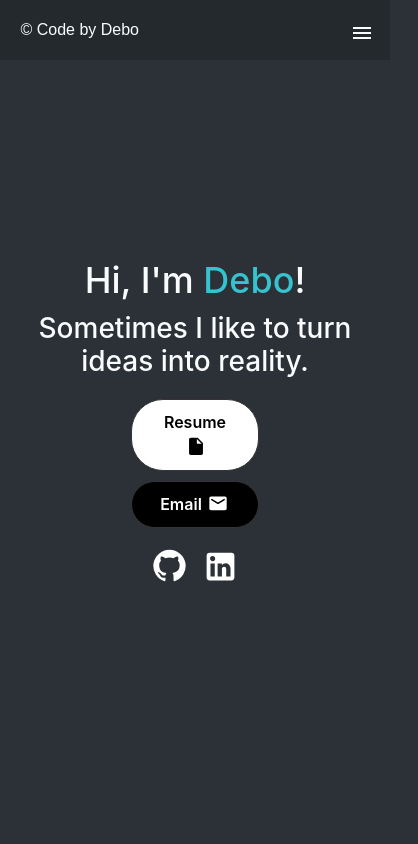
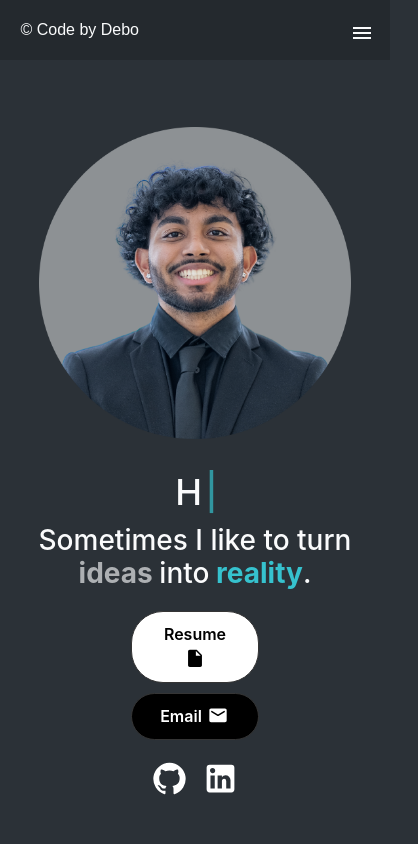
Before and after one commit to debodam/Debo_Portfolio, a React (Create React App) app: page / in a window 390 px wide. Shown: the top 844 px of the page, 418 px wide, since content can reach past the window. Built offline with nearby package versions, Linux system fonts and the light colour scheme.

Commit message:
Finished Website

```diff
--- a/package.json
+++ b/package.json
@@ -3,6 +3,7 @@
   "version": "0.1.0",
   "private": true,
   "dependencies": {
+    "@emailjs/browser": "^4.4.1",
     "@emotion/cache": "^11.13.0",
     "@emotion/react": "^11.13.0",
     "@emotion/styled": "^11.13.0",
@@ -26,6 +27,10 @@
     "react-p5-wrapper": "^4.1.2",
     "react-router-dom": "^6.25.1",
     "react-scripts": "5.0.1",
+    "react-simple-typewriter": "^5.0.1",
+    "react-typing-effect": "^2.0.5",
+    "styled-components": "^6.1.12",
+    "typist": "^0.1.0",
     "web-vitals": "^2.1.4"
   },
   "scripts": {
--- /dev/null
+++ b/src/Components/contact/index.jsx
@@ -0,0 +1,53 @@
+import emailjs from "@emailjs/browser";
+import React, { useRef } from "react";
+
+const Contact = () => {
+  const form = useRef();
+
+  const sendEmail = (e) => {
+    e.preventDefault();
+
+    emailjs
+      .sendForm(
+        "service_7hn04hj",
+        "template_u76eg7s",
+        form.current,
+        "YXOxOlbrGUvWDY95t"
+      )
+      .then(
+        (result) => {
+          console.log(result.text);
+          console.log("Message sent");
+        },
+        (error) => {
+          console.log(error.text);
+        }
+      );
+  };
+
+  return (
+    <div id="contact">
+      <div className="contact-form-header">
+        <h2>
+          Feel free to send me an email!{" "}
+          <span className="contact-form-header-email">
+            debojeetdam.business@gmail.com
+          </span>
+        </h2>
+      </div>
+      <div className="contact-form-container">
+        <form ref={form} onSubmit={sendEmail}>
+          <label>Name</label>
+          <input type="text" name="user_name" required />
+          <label>Email</label>
+          <input type="email" name="user_email" required />
+          <label>Message</label>
+          <textarea name="message" required />
+          <input type="submit" value="Send" />
+        </form>
+      </div>
+    </div>
+  );
+};
+
+export default Contact;
--- /dev/null
+++ b/src/Components/fadein/index.jsx
@@ -0,0 +1,34 @@
+import React from "react";
+import "./style.css"; // Make sure this file includes necessary styles
+
+export default function FadeInSection(props) {
+  const [isVisible, setVisible] = React.useState(false);
+  const domRef = React.useRef();
+
+  React.useEffect(() => {
+    const observer = new IntersectionObserver(
+      (entries) => {
+        entries.forEach((entry) => {
+          if (entry.isIntersecting) {
+            // Reset animation by setting visibility to false and then true
+            setVisible(false);
+            setTimeout(() => setVisible(true), 0); // This triggers the animation
+          }
+        });
+      },
+      { threshold: 0.1 }
+    ); // Adjust threshold as needed
+
+    observer.observe(domRef.current);
+    return () => observer.unobserve(domRef.current);
+  }, []);
+
+  return (
+    <div
+      className={`fade-in-section ${isVisible ? "is-visible" : ""}`}
+      style={{ transitionDelay: `${props.delay}` }}
+      ref={domRef}>
+      {props.children}
+    </div>
+  );
+}
--- /dev/null
+++ b/src/Components/fadein/style.css
@@ -0,0 +1,11 @@
+/* src/Components/FadeInSection.css */
+.fade-in-section {
+  opacity: 0;
+  transform: translateY(20px);
+  transition: opacity 0.6s ease-out, transform 0.6s ease-out;
+}
+
+.fade-in-section.is-visible {
+  opacity: 1;
+  transform: translateY(0);
+}
--- a/src/Pages/homepage/index.jsx
+++ b/src/Pages/homepage/index.jsx
@@ -4,14 +4,25 @@ import GitHubIcon from "@mui/icons-material/GitHub";
 import InsertDriveFileIcon from "@mui/icons-material/InsertDriveFile";
 import LinkedInIcon from "@mui/icons-material/LinkedIn";
 import React from "react";
+import { Cursor, useTypewriter } from "react-simple-typewriter";
 import resume from "../../Assets/2024_Software_Engineering_Resume.pdf";
+import heroPic from "../../Assets/debo_profile_picture.png";
 import Debo from "../../Assets/ProfileImage.png";
+import Contact from "../../Components/contact";
 import ExternalLinks from "../../Components/externallinks/index";
+import FadeInSection from "../../Components/fadein"; // Adjust the path as needed
 import JobList from "../../Components/joblist";
 import Navbar from "../../Components/navbar";
-import "./style.css"; // Ensure your custom styles are correct
+import "./style.css";
 
 const Homepage = () => {
+  const [text] = useTypewriter({
+    words: ["Hi, I'm Debo!"],
+    loop: false,
+    typingDelay: 200,
+    cursor: true,
+  });
+
   const tech_stack = [
     "Java",
     "Python",
@@ -50,7 +61,7 @@ const Homepage = () => {
     },
     "Arduino Automatic Garden Program": {
       desc: "A self-automated garden system that tracks soil moisture and temperature",
-      techStack: "Python",
+      techStack: "C",
       link: "https://github.com/debodam/Automated-Indoor-Garden-Arduino-Code",
     },
   };
@@ -99,58 +110,6 @@ const Homepage = () => {
 
   const [value, setValue] = React.useState(0);
 
-  const experienceItems = {
-    Amazon: {
-      jobTitle: "Software Development Engineer @",
-      duration: "JUL 2022 - PRESENT",
-      desc: [
-        "Led development of end-to-end region build automation across Route 53 (AWS's DNS web service). This enabled the launch of customer-facing global services in new regions within a day, a significant reduction from the previous time-frame of a month.",
-        "Re-built Route 53's core domain management and DNS systems to provide a better user experience to millions of customers.",
-      ],
-    },
-    Wattpad: {
-      jobTitle: "Associate Engineer @",
-      duration: "MAY 2020 - APR 2021",
-      desc: [
-        "Developed a responsive React web page (the new Story Details) from scratch, both on client and server side, for an app with massive scale (2 billion daily requests).",
-        "Iteratively built web experiences for 80 million users across high-traffic pages.",
-        "Collaborated with senior engineers and product management following best practices for the full software development life cycle, including coding standards, code reviews, source control management, build processes, testing, and operations.",
-      ],
-    },
-    "University of Toronto": {
-      jobTitle: "Research Engineer @",
-      duration: "MAY 2021 - SEPT 2021",
-      desc: [
-        "Developed and researched an NLP-based framework using state-of-the-art tools like Spacy and Stanza to facilitate the derivation of requirements from health data by leveraging syntactic dependencies, entity-recognition and rule-based match-making.",
-        "Application selected for DCS Research Award ($4,000) as part of the ”Visualizing Privacy Analysis Results” project led by Professor Marsha Chechik.",
-      ],
-    },
-    Centivizer: {
-      jobTitle: "Software Developer @",
-      duration: "SEPT 2019 - APR 2020",
-      desc: [
-        "Developed interactive and neural-activation technologies to stimulate physical and cognitive functions in order to slow the progression of neurodegenerative disorders.",
-        "Leveraged WebRTC to develop and maintain a Node.js online video-streaming platform in real-time competitive-mode games to research the effects of active stimulation for those suffering from dementia.",
-      ],
-    },
-    // TDSB: {
-    //   jobTitle: "Software Engineer @",
-    //   duration: "SEPT 2019 - DEC 2020",
-    //   desc: [
-    //     "Co-developed homework management software integrable with Google Classroom by utilizing the Python’s Flask micro-framework for the back-end API and Vue.js for the front-end UI, in order to translate business requirements into a functional full-stack application."
-    //   ]
-    // },
-    "Orange Gate": {
-      jobTitle: "Software Developer Intern @",
-      duration: "MAY 2019 - AUG 2019",
-      desc: [
-        "Developed a Node.js smart home system through Facebook’s Messenger integrated with Bocco sensors and other smart devices (Nest camera, TPLink smart plugs) to derive conclusions about the current state of the home",
-        "Identified continuous improvements in data quality, design reports and coding activities, presenting results and findings to internal business stakeholders.",
-        "Relevant technologies/tools used: DialogFlow, Vision, AutoML, Messenger Bot API, MongoDB.",
-      ],
-    },
-  };
-
   const handleChange = (event, newValue) => {
     setValue(newValue);
   };
@@ -159,14 +118,23 @@ const Homepage = () => {
     <div>
       <Navbar />
       {/* Hero Section */}
+      <FadeInSection>
         <div id="hero">
           <div className="hero section">
+            <div className="hero_pic_container">
+              <img src={heroPic} alt="Hero" className="hero_image" />
+            </div>
             <div className="hero_text">
               <h1 className="hero_h1">
-              Hi, I'm <span className="hero_name">Debo</span>!
+                <span>{text}</span>
+                <span className="cursor">
+                  <Cursor />
+                </span>
               </h1>
               <h3 className="hero_subheader">
-              Sometimes I like to turn ideas into reality.
+                Sometimes I like to turn{" "}
+                <span className="hero_subheader_ideas"> ideas </span> into
+                <span className="hero_subheader_reality"> reality</span>.
               </h3>
               <div className="btn-container">
                 <a href={resume} target="_blank" rel="noopener noreferrer">
@@ -186,21 +154,25 @@ const Homepage = () => {
                 <a
                   href="https://github.com/debodam"
                   target="_blank"
-                rel="noopener noreferrer">
+                  rel="noopener noreferrer"
+                  className="social-icon github-icon">
                   <GitHubIcon style={{ fontSize: 35, color: "#fff" }} />
                 </a>
                 <a
                   href="https://www.linkedin.com/in/debojeetdam"
                   target="_blank"
-                rel="noopener noreferrer">
+                  rel="noopener noreferrer"
+                  className="social-icon linkedin-icon">
                   <LinkedInIcon style={{ fontSize: 37, color: "#fff" }} />
                 </a>
               </div>
             </div>
           </div>
         </div>
+      </FadeInSection>
 
       {/* About Section */}
+      <FadeInSection>
         <div id="about">
           <div className="section-header">
             <span className="section-title">/ about me</span>
@@ -215,7 +187,8 @@ const Homepage = () => {
                   Schulich School of Engineering
                 </a>
                 , pursuing a major in{" "}
-              <b className="highlight-2">Software Engineering</b> and a minor in
+                <b className="highlight-2">Software Engineering</b> and a minor
+                in
                 <b className="highlight-2">
                   {" "}
                   Entrepreneurship and Enterprise Development
@@ -234,8 +207,10 @@ const Homepage = () => {
             </div>
           </div>
         </div>
+      </FadeInSection>
 
       {/* Projects Section */}
+      <FadeInSection>
         <div id="projects">
           <div className="section-header">
             <span className="section-title">/ projects</span>
@@ -268,21 +243,36 @@ const Homepage = () => {
             </ul>
           </div>
         </div>
+      </FadeInSection>
 
       {/* Experience Section */}
+      <FadeInSection>
         <div id="experience">
           <div className="section-header">
             <span className="section-title">/ experience</span>
           </div>
           <JobList />
         </div>
+      </FadeInSection>
 
       {/* Contact Section */}
+      <FadeInSection>
         <div id="contact">
           <div className="section-header">
-          <span className="section-title">/ contact</span>{" "}
+            <span className="section-title">/ contact</span>
           </div>
+          <Contact />
         </div>
+      </FadeInSection>
+
+      {/* Footer Section */}
+      <FadeInSection>
+        <div id="footer">
+          <footer>
+            <p>&copy; Code by Debo</p>
+          </footer>
+        </div>
+      </FadeInSection>
     </div>
   );
 };
--- a/src/Pages/homepage/style.css
+++ b/src/Pages/homepage/style.css
@@ -19,6 +19,7 @@ body::-webkit-scrollbar {
 }
 
 .hero.section {
+  padding-top: 5rem;
   position: relative;
   display: flex;
   justify-content: center;
@@ -27,21 +28,25 @@ body::-webkit-scrollbar {
   overflow: hidden;
 }
 
-.fractal_tree_container {
-  position: absolute;
-  top: 0;
-  left: 0;
-  width: 100%;
-  height: 100%;
-  z-index: 0;
-}
-
 .hero_text {
-  position: relative;
-  z-index: 1;
+  position: relative; /* Ensure it's positioned correctly */
+  z-index: 1; /* Lower z-index value compared to header */
   text-align: center;
   color: #fafbfc; /* Ensure text is visible against the fractal tree */
   padding: 0 2rem;
+}
+
+.hero_pic_container {
+  display: flex; /* Use flexbox for the container */
+  align-items: center; /* Center the image horizontally */
+  justify-content: center; /* Center the image horizontally */
+  margin: 0; /* Remove any margins */
+  padding: 0; /* Remove any padding */
+  box-sizing: border-box; /* Ensure padding and border are included in the width */
+}
+
+.hero_image {
+  width: 80%;
 }
 
 .hero_name {
@@ -55,7 +60,27 @@ body::-webkit-scrollbar {
 
 .hero_subheader {
   font-size: 1.75rem;
-  margin-bottom: 0.5rem;
+  margin-top: 1rem;
+  margin-bottom: 2rem;
+}
+
+.hero_subheader_ideas {
+  color: #fafbfca1;
+  font-weight: bold;
+}
+
+.hero_subheader_reality {
+  color: #36c2ce;
+  font-weight: bold;
+}
+
+.custom-typing-effect .typing-effect__cursor {
+  color: #36c2ce !important; /* Apply your desired cursor color */
+}
+
+/* Ensure no additional cursors are added */
+.custom-typing-effect .typing-effect__cursor::after {
+  content: ""; /* Remove any additional cursor symbol */
 }
 
 .btn-container {
@@ -89,7 +114,7 @@ body::-webkit-scrollbar {
 }
 
 .btn-1:hover {
-  background: #fff;
+  background: #36c2ce;
   color: white;
 }
 
@@ -98,12 +123,8 @@ body::-webkit-scrollbar {
   color: white;
 }
 
-.btn-1:hover {
-  background: rgb(0, 0, 0);
-}
-
 .btn-2:hover {
-  background: #fff;
+  background: #36c2ce;
   color: #000;
 }
 
@@ -114,13 +135,17 @@ body::-webkit-scrollbar {
   margin-top: 1rem;
 }
 
+.cursor {
+  color: #36c2ce;
+}
+
 .icon {
   cursor: pointer;
   height: 2rem;
 }
 
 .file-icon {
-  margin-left: 0.1rem;
+  margin-left: 0.25 rem;
   padding-bottom: 0.2rem;
   font-size: 1.2rem;
   display: inline-flex;
@@ -133,6 +158,19 @@ body::-webkit-scrollbar {
   font-size: 1.2rem;
   display: inline-flex;
   vertical-align: middle;
+}
+
+.social-icon {
+  display: inline-flex;
+  align-items: center;
+  justify-content: center;
+  transition: transform 0.3s ease, color 0.3s ease;
+  color: #fff; /* Default icon color */
+  font-size: 35px; /* Adjust font size as needed */
+}
+
+.social-icon:hover {
+  transform: scale(1.2); /* Scale up on hover */
 }
 
 #about {
@@ -158,6 +196,10 @@ body::-webkit-scrollbar {
 
 .about-image {
   padding-left: 40px;
+}
+
+.about-image:hover {
+  transform: scale(1.05); /* Scale up on hover */
 }
 
 .about-description li {
@@ -478,6 +520,11 @@ body::-webkit-scrollbar {
     padding-top: 30%;
   }
 
+  #about .section-header {
+    padding-left: 0;
+    padding-right: 0;
+  }
+
   .about-description {
     font-size: 18px;
   }
@@ -539,6 +586,10 @@ body::-webkit-scrollbar {
     text-align: center;
   }
 
+  .hero_pic_container {
+    padding-bottom: 2rem;
+  }
+
   .about-image img {
     display: none;
   }
@@ -596,7 +647,6 @@ body::-webkit-scrollbar {
 }
 
 .joblist-duration {
-  font-family: "NTR", sans-serif;
   font-size: 18px;
   color: #fafbfc;
   padding-top: 1.5rem;
@@ -704,12 +754,126 @@ ul {
 }
 
 #contact {
-  padding-top: 7rem;
+  display: flex;
+  flex-direction: column;
+  align-items: center; /* Center items horizontally */
+  justify-content: center; /* Center items vertically */
+  min-height: 100vh; /* Ensure it takes up full viewport height */
 }
 
-/* Styles for smaller screens, such as iPhones */
-@media only screen and (max-width: 600px) {
+#contact .section-header {
+  padding-top: 7rem;
+  padding-bottom: 0;
+}
+
+.contact-container {
+  align-items: center; /* Center items horizontally */
+}
+
+.contact-form-header {
+  padding-bottom: 2rem;
+  font-size: 18px;
+  color: #fafbfc;
+}
+
+.contact-form-header-email {
+  color: #36c2ce;
+}
+
+.contact-form-container {
+  width: 100%;
+  max-width: 600px; /* Adjust width as needed */
+  background: #24292e; /* Background color for form */
+  padding: 2rem; /* Padding for form */
+  align-items: center; /* Center items horizontally */
+
+  border-radius: 10px; /* Border radius for form */
+  color: #fafbfc;
+  box-shadow: 0px 0px 10px rgba(0, 0, 0, 0.1); /* Box shadow for form */
+}
+
+.contact-form-container form {
+  display: flex;
+  flex-direction: column;
+  font-size: 16px;
+}
+
+.contact-form-container input,
+.contact-form-container textarea {
+  width: 100%;
+  padding: 7px;
+  outline: none;
+  border-radius: 5px;
+  border: 1px solid rgb(220, 220, 220);
+  margin-top: 0.5rem;
+}
+
+.contact-form-container input:focus,
+.contact-form-container textarea:focus {
+  border: 2px solid #36c2ce;
+}
+
+.contact-form-container input[type="submit"] {
+  margin-top: 2rem;
+  cursor: pointer;
+  background: #36c2ce;
+  color: white;
+  border: none;
+}
+
+/* Responsive Styles */
+
+/* For screens with max-width 900px */
+@media only screen and (max-width: 900px) {
   #contact {
-    padding-top: 40rem; /* Adjust padding for smaller screens */
+    padding: 1rem; /* Reduce padding to fit smaller screens */
+  }
+
+  #contact .section-header {
+    padding-top: 5rem; /* Adjust padding for header */
+  }
+
+  .contact-container {
+    align-items: center;
+  }
+  .contact-form-header {
+    font-size: 16px; /* Adjust font size for smaller screens */
+  }
+
+  .contact-form-container {
+    padding: 1.5rem; /* Reduce padding for smaller screens */
   }
 }
+
+/* For screens with max-width 400px */
+@media only screen and (max-width: 450px) {
+  #contact .section-header {
+    padding-top: 40rem; /* Adjust padding for header */
+    text-align: left; /* Align header text to the left */
+    width: 100%; /* Ensure it takes full width */
+  }
+
+  .contact-form-header {
+    font-size: 14px; /* Further adjust font size for very small screens */
+  }
+
+  .contact-form-container {
+    padding: 1rem; /* Further reduce padding for very small screens */
+    max-width: 100%; /* Ensure container fits screen */
+  }
+
+  .contact-form-container input,
+  .contact-form-container textarea {
+    padding: 5px; /* Reduce padding inside form elements */
+  }
+
+  .contact-form-container input[type="submit"] {
+    margin-top: 1.5rem; /* Adjust margin for submit button */
+  }
+}
+
+#footer {
+  text-align: center;
+  padding: 1rem;
+  color: #fafbfc;
+}
```
Also changed, not shown: src/Components/navbar/style.css (+8 -5 lines), src/Components/contact/style.css (added), 1 other file (tests, documents, lock files or other folders). Lines whose indentation alone changed are shown as unchanged.
